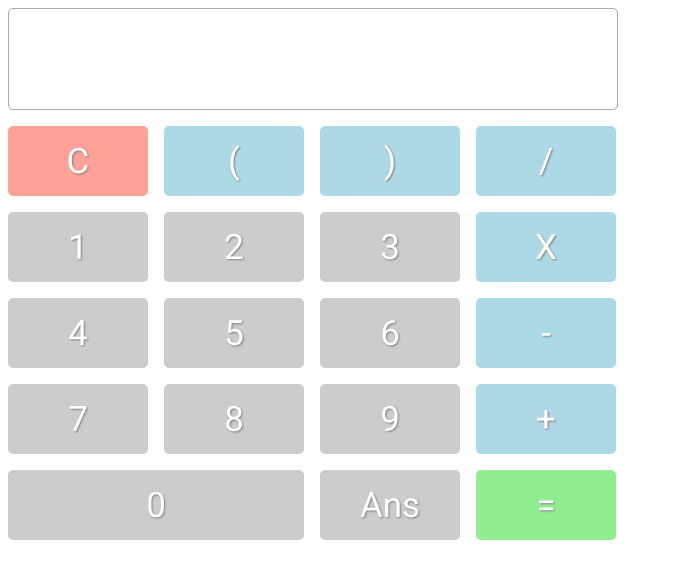
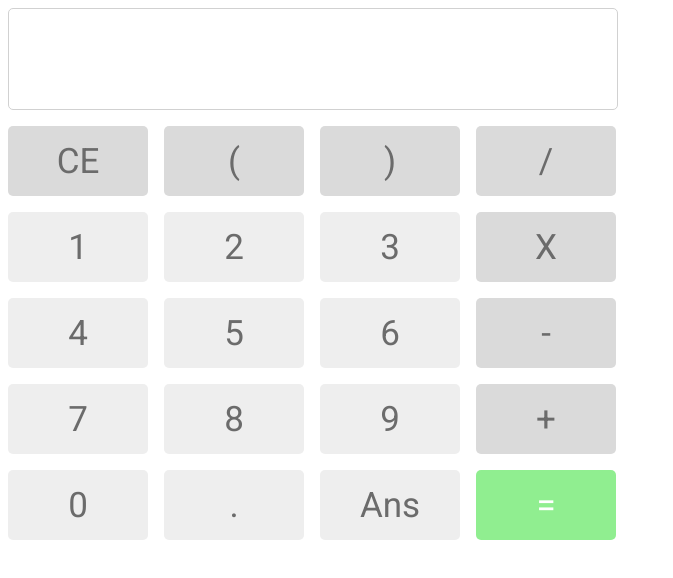
Before and after one commit to attmn/calculator, a plain HTML site: page index.html in a window 1280 px wide. Shown: the whole page, without its empty margins (0-673 px from the left). Drawn offline with Linux system fonts and the light colour scheme.

Commit message:
Styling changes

```diff
--- a/css/styles.css
+++ b/css/styles.css
@@ -14,7 +14,7 @@
     grid-column: 1/5;
     height: 100px;
     width: 100%;
-    border: 1px solid darkgray;
+    border: 1px solid #d1d1d1;
     border-radius: 5px;
     justify-content: center;
     align-items: center;
@@ -22,7 +22,7 @@
 
 #calcInput {
     font-size: 40px;
-    color: grey;
+    color: #494949;
 }
 
 button {
@@ -31,19 +31,21 @@ button {
     font-size: 35px;
     border: 0;
     border-radius: 5px;
-    background-color: #cccccc;
-    color: white;
-    text-shadow: 1px 1px 2px rgb(131, 131, 131);
+    background-color: #eeeeee;
+    color: #6b6b6b;
     font-family: 'Roboto', sans-serif;
 }
 
 button:hover {
-    font-size: 31px;
-    filter: brightness(110%);
+    filter: brightness(95%);
 }
 
 .operator {
-    background-color: lightblue;
+    background-color: #dadada;
+}
+
+.operator:hover {
+    filter: brightness(105%);
 }
 
 .sideRow {
@@ -62,17 +64,8 @@ button:hover {
     grid-row: 5;
 }
 
-.zero {
-    grid-column: 1/3;
-    grid-row: 6;
-    width: auto;
-}
-
-#clear {
-    background-color: rgb(255, 161, 151)
-}
 
 #equals {
     color: white;
-    background-color: lightgreen;
+    background-color: #90ee90;
 }
--- a/index.html
+++ b/index.html
@@ -13,7 +13,7 @@
         <div id="calcInputBox">
             <p id="calcInput"></p>
         </div>
-        <button id="clear">C</button>
+        <button class="operator" id="clear">CE</button>
         <button class="calcEntry operator" value="(">(</button>
         <button class="calcEntry operator" value=")">)</button>
         <button class="calcEntry operator" value="/">/</button>
@@ -29,7 +29,8 @@
         <button class="fourthRow calcEntry" value="7">7</button>
         <button class="fourthRow calcEntry" value="8">8</button>
         <button class="fourthRow calcEntry" value="9">9</button>
-        <button class="zero calcEntry" value="0">0</button>
+        <button class="calcEntry" value="0">0</button>
+        <button class="calcEntry" value=".">.</button>
         <button id="lastAnswer">Ans</button>
         <button id="equals">=</button>
       </form>
--- a/js/main.js
+++ b/js/main.js
@@ -18,12 +18,17 @@ calcEntrys.forEach(calcEntry => {
 function calculate(array) {
   try {
     sum = eval(array.join(""));
-    roundedSum = Math.round((sum + Number.EPSILON) * 100) / 100;
-    calcInput.textContent = roundedSum;
-    inputArray = [roundedSum];
+    if (sum === Infinity) {
+      calcInput.textContent = "CALCULATION ERROR";
+      inputArray = [];
+    } else if (typeof sum == "number") {
+      roundedSum = Math.round((sum + Number.EPSILON) * 100) / 100;
+      calcInput.textContent = roundedSum;
+      inputArray = [roundedSum];
+    }
   } catch (err) {
     calcInput.textContent = "CALCULATION ERROR";
-    nputArray = [];
+    inputArray = [];
   }
 }
 
@@ -38,8 +43,8 @@ equals.addEventListener(
 clear.addEventListener(
   "click",
   () => {
-    inputArray = [];
-    calcInput.textContent = "";
+    inputArray.splice(-1, 1);
+    calcInput.textContent = inputArray.join("");
   },
   false
 );
@@ -86,6 +91,7 @@ document.addEventListener(
         console.log(inputArray);
         break;
       case "=":
+      case "Enter":
         calculate(inputArray);
         break;
       default:
```
